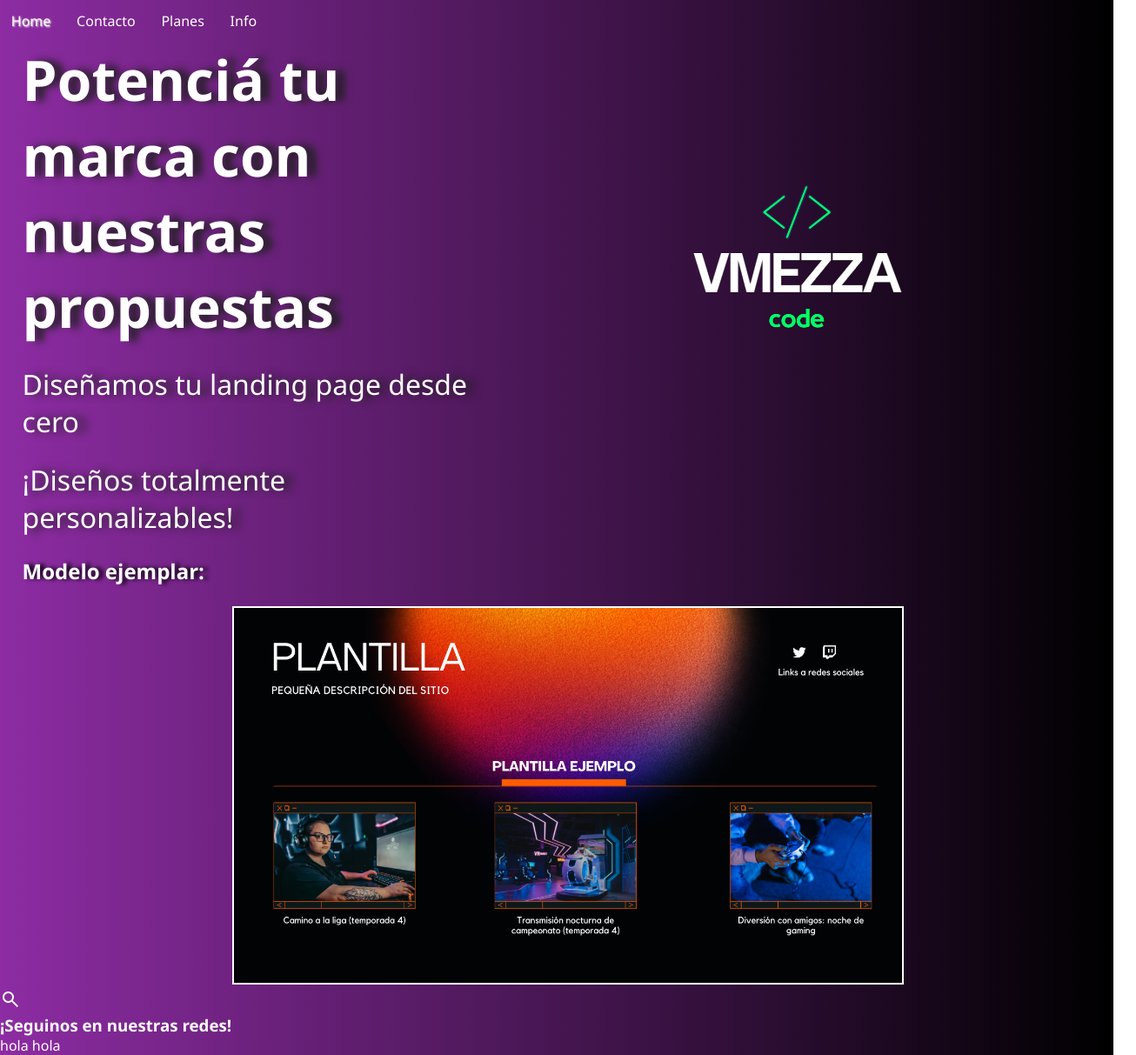
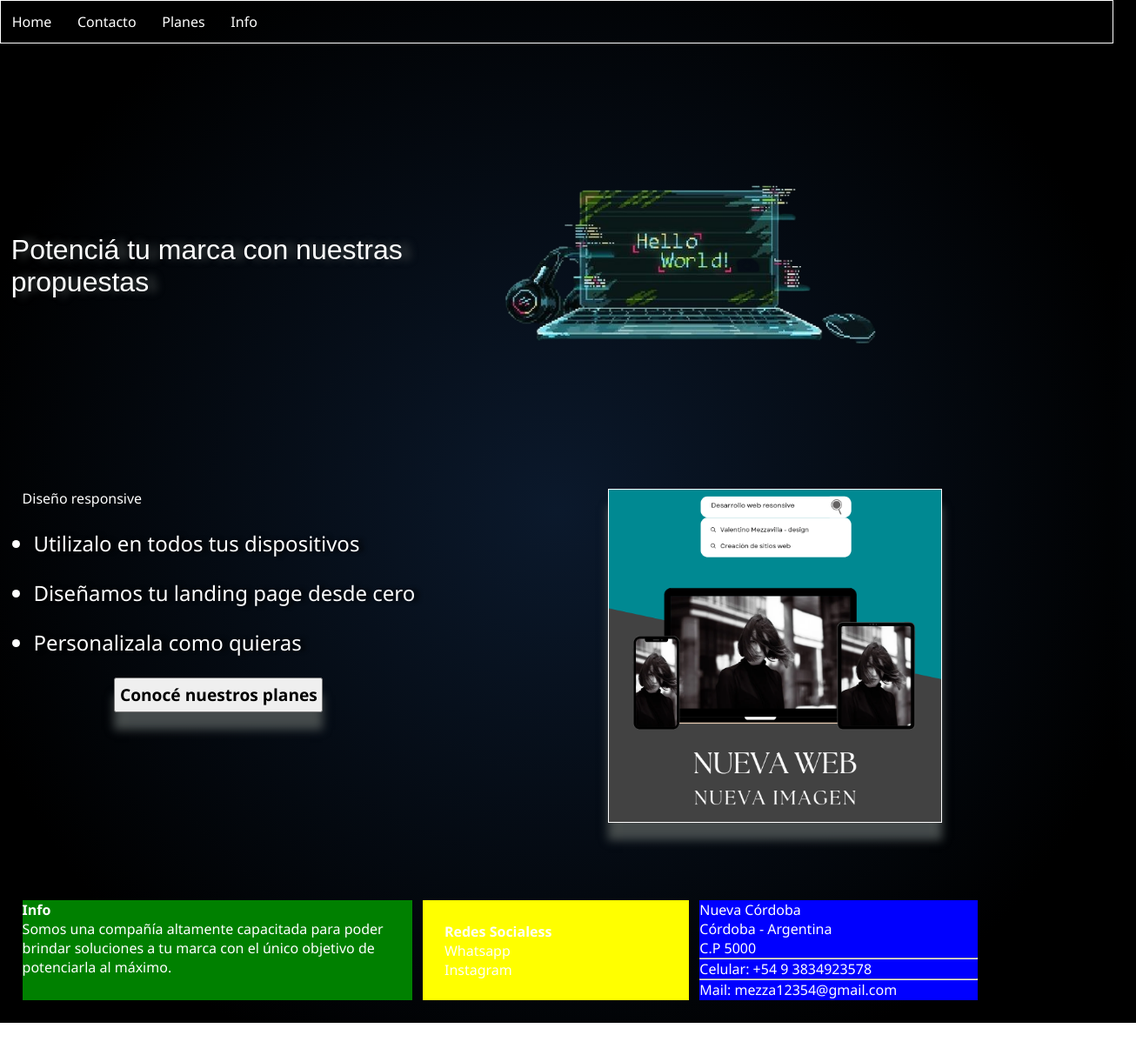
Before and after one commit to ValenMezza/vm_landing-page, a website: page index.html in a window 1280 px wide. Shown: the whole page at 87% size, 1306 px wide, since content can reach past the window. After the commit the page ends 1176 px from the top, so only its background shows below. Drawn offline with nearby package versions, Linux system fonts and the light colour scheme.

Commit message:
Button in aside

```diff
--- /dev/null
+++ b/Js/archivo.js
@@ -0,0 +1 @@
+console.log('hola mundo');
--- a/css anterior/style.css
+++ /dev/null
@@ -1,71 +0,0 @@
-*{
-    padding: 0;
-    margin: 0;
-    font-family: 'Segoe UI', Tahoma, Geneva, Verdana, sans-serif;
-}
-body{
-    color: white;
-    background-image: linear-gradient(to left,rgb(0, 0, 0),rgb(141, 44, 163));
-}
-
-header{
-    display: flex;
-    flex-direction: row;
-    width: 100%;
-}
-nav{
-    margin-right: auto;
-    margin-left: auto;
-    width: 100vw;
-}
-
-nav ul li {
-    padding: 1%;
-    display: inline-block;
-    margin-right: auto;
-    margin-left: auto;
-    justify-content: center;
-    justify-items: center;
-}
-nav ul li a:hover{
-    color: red;
-    text-shadow: 1px 1px 2px rgb(255, 255, 255);
-}
-nav ul li a{
-    color: white;
-}
-
-a{
-    color: black;
-    text-decoration: none;
-}
-main{
-    width: 100vw;
-    display: flex;
-    flex-direction: row;
-}
-h1{
-    width: fit-content;
-    /* display: flex; */
-}
-.info-text{
-    font-size: 2rem;
-    margin-top: auto;
-    margin-bottom: auto;
-    margin-left: 2vw;
-    text-shadow: rgb(33, 32, 33) 10px 0 10px;
-}
-.logo_img{
-    width: fit-content;
-    display: flex;
-    justify-content: right;
-    margin-left: auto;
-    /* margin-right: auto; */
-}
-p{
-    margin-top: 3vh;
-}
-.landing-page__main{
-    display: flex;
-    flex-direction: column;
-}
--- a/index.html
+++ b/index.html
@@ -5,10 +5,15 @@
     <meta charset="UTF-8">
     <meta http-equiv="X-UA-Compatible" content="IE=edge">
     <meta name="viewport" content="width=device-width, initial-scale=1.0">
+    <meta name="description"
+        content="Tenemos todo lo que necesitas para tu obra! desde áridos de todo tipo, contenedores, Alquiler de maquinaria, y mucho más. Te invitamos a conocernos."
+        data-head-react="true">
     <link rel="shortcut icon" href="./Img/Black_and_white_simple_initial_logo-removebg-preview.png">
     <title>Valentino Mezzavilla</title>
-    <link rel="stylesheet" href="https://fonts.googleapis.com/css2?family=Material+Symbols+Outlined:opsz,wght,FILL,GRAD@48,400,0,0" />
+    <link rel="stylesheet"
+        href="https://fonts.googleapis.com/css2?family=Material+Symbols+Outlined:opsz,wght,FILL,GRAD@48,400,0,0" />
     <link rel="stylesheet" href="./css/prueba.css">
+
 </head>
 
 <body>
@@ -18,42 +23,77 @@
                 <li class="li-nav"><a href="">Home</a></li>
                 <li class="li-nav"><a href="">Contacto</a></li>
                 <li class="li-nav"><a href="./pages/planes.html">Planes</a></li>
-                <li class="li-nav"><a href="">Info</a></li>
-
+                <li class="li-nav"><a href="./pages/info.html">Info</a></li>
             </ul>
         </nav>
     </header>
+    <section>
         <main>
             <div class="main-info">
                 <div class="info-text">
                     <h1>Potenciá tu marca con nuestras propuestas</h1>
-                <p>Diseñamos tu landing page desde cero</p>
-                <p>¡Diseños totalmente personalizables!</p>
                 </div>
                 <div class="logo_img">
-                <img src="./Img/Black_and_white_simple_initial_logo-removebg-preview.png" alt="logo-vm">
+                    <img src="./Img/helloworld-removebg.png" alt="logo-vm">
                 </div>
+            </div>
+        </main>
+
+    </section>
+    <aside>
+        <article>
+            <div class="info-article">
+                <h2>Diseño responsive</h2>
+                <ul>
+                    <li>Utilizalo en todos tus dispositivos</li>
+                    <li>Diseñamos tu landing page desde cero</li>
+                    <li>Personalizala como quieras</li>
+                </ul>
+            <button id="button-planes"class="css-button-sliding-to-top--grey"><a href="./pages/planes.html">Conocé nuestros planes</a></button>
 
             </div>
-    </main>
-    <aside>
-        <h2>Modelo ejemplar:</h2>
-        <div class="plantillas-ejemplo">
-            <img src="./Img/pagina-ejemplar.png" alt="plantilla-ejemplo">
+            <div class="responsiveDesign">
+                <img src="./Img/Diseño responsive.png" alt="plantilla-ejemplo">
             </div>
+        </article>
     </aside>
 
 
     <footer>
-        <i class="bi bi-droplet-fill"></i>
-        <span class="material-symbols-outlined">
-            search
-            </span>
-        <h3>¡Seguinos en nuestras redes!</h3>
-        <a href="http://" target="_blank" rel="noopener noreferrer" class="redes">hola</a>
-        <a href="http://" target="_blank" rel="noopener noreferrer" class="redes">hola</a>
+        <div class="info">
+            <h4>Info</h4>
+            <p>Somos una compañía altamente capacitada para poder brindar soluciones a tu marca con el único objetivo de
+                potenciarla al máximo.</p>
+        </div>
+
+        <div class="redes-sociales">
+            <h3>Redes Socialess</h3>
+            <a href="https://wa.me/5493834923578?text=" target="_blank" rel="noopener noreferrer"
+                class="redes">Whatsapp</a>
+            <a href="http://" target="_blank" rel="noopener noreferrer" class="redes">Instagram</a>
             <a href="http://" target="_blank" rel="noopener noreferrer" class="redes"></a>
+        </div>
+
+        <div class="info-contacto">
+            <div class="contacto-location">
+                <p>Nueva Córdoba</p>
+                <p>Córdoba - Argentina</p>
+                <p>C.P 5000</p>
+            </div>
+            <hr>
+            <div class="contacto-tel">
+                <p>Celular: +54 9 3834923578</p>
+            </div>
+            <hr>
+            <div class="contacto-mail">
+                <p>Mail: mezza12354@gmail.com</p>
+            </div>
+        </div>
+
+
     </footer>
+
+    <script src="./Js/archivo.js"></script>
 
 </body>
 
--- a/scss/_partials/_aside.scss
+++ b/scss/_partials/_aside.scss
@@ -1,20 +1,67 @@
-aside{
+aside {
     display: flex;
-    flex-direction: column;
+    flex-direction: row;
+    flex-wrap: wrap;
+    width: 100%;
+    min-width: 300px;
     margin-left: 2vw;
-    & h2{
-        margin-top: 3vh;
-        margin-bottom: 3vh;
-        text-shadow: 5px 0px 5px rgb(0, 0, 0);
-    }
-    & .plantillas-ejemplo{
-        width: fit-content;
+
+    & article {
+        width: 100%;
+        display: flex;
+        flex-wrap: wrap;
         margin-left: auto;
         margin-right: auto;
-        & img{
-            width: 60vw;
+        flex-direction: row;
 
-            border: white solid 2px;
+        & h2 {
+            font-weight: normal;
+        }
+
+        & li {
+            font-size: 1.5rem;
+            color: rgb(255, 255, 255);
+            margin-left: 1vw;
+            margin-top: 3vh;
+            margin-bottom: 3vh;
+            text-shadow: 5px 0px 5px rgb(0, 0, 0);
+        }
+    }
+
+    & .responsiveDesign {
+        display: flex;
+        width: 30vw;
+        margin-left: auto;
+        margin-right: auto;
+
+        & img {
+            width: 100%;
+            min-width: 150px;
+            margin-right: auto;
+            margin-left: auto;
+            height: auto;
+            border: white solid 1px;
+            box-shadow: $box-shadow;
+        }
+    }
+
+    & #button-planes {
+        width: 15vw;
+        margin: auto;
+        min-width: fit-content;
+        display: flex;
+        flex-wrap: wrap;
+        justify-content: center;
+        background-color: $back-button;
+        color: black;
+        padding: 1%;
+        font-weight: bold;
+        box-shadow: $box-shadow;
+        // margin-top: 5vh;
+
+        & a {
+            color: black;
+            font-size: 1.2rem;
         }
     }
 }
--- a/scss/_partials/_body.scss
+++ b/scss/_partials/_body.scss
@@ -1,12 +1,17 @@
+@import '../variables/-variables.scss';
 * {
     padding: 0;
     margin: 0;
     font-family: 'Segoe UI', Tahoma, Geneva, Verdana, sans-serif;
+    font-size: 16px;
 }
 
 body {
     color: white;
-    background-image: linear-gradient(to left, rgb(0, 0, 0), rgb(141, 44, 163));
+    background: #17335c;
+    background: radial-gradient(circle farthest-corner at center center, #0b192c 0%, #000000 80%);
+    background: -webkit-radial-gradient(circle farthest-corner at center center, #132848 0%, #000000 80%);
+    background: -moz-radial-gradient(circle farthest-corner at center center, #000000 0%, #000000 80%);
     overflow-x:hidden;
     & a {
         color: white;
--- a/scss/_partials/_footer.scss
+++ b/scss/_partials/_footer.scss
@@ -0,0 +1,30 @@
+footer{
+    padding: 2%;
+    font-size: 16px;
+    margin-top: 5%;
+    display: flex;
+    flex-direction: row;
+    flex-wrap: wrap;
+    & .info{
+        width: 35vw;
+        font-size: 1rem;
+        min-width: 80px;
+        background-color: green;
+
+    }
+    & .redes-sociales{
+        background-color: yellow;
+        margin-left: 1vw;
+        width: 20vw;
+        min-width: 80px;
+        display: flex;
+        flex-direction: column;
+        padding: 2%;
+    }
+    & .info-contacto{
+        margin-left: 1vw;
+        background-color: blue;
+        width: 25vw;
+        min-width: 80px;
+    }
+}
--- a/scss/_partials/_header.scss
+++ b/scss/_partials/_header.scss
@@ -8,6 +8,11 @@
         margin-right: auto;
         margin-left: auto;
         width: 100vw;
+
+
+        & ul{
+            border: solid 1px white;
+        }
 
         & ul li {
             padding: 1%;
@@ -20,8 +25,8 @@
         }
 
         & ul li:hover {
-            color: red;
-            text-shadow: 1px 1px 2px rgb(255, 255, 255);
+            color: rgb(0, 0, 0);
+            text-shadow: 10px 10px 10px  rgb(1, 255, 230);
         }
     }
 }
--- a/scss/_partials/_main.scss
+++ b/scss/_partials/_main.scss
@@ -1,6 +1,5 @@
-
-main {
-    width: 100vw;
+section {
+    width: 100%;
     display: flex;
     flex-direction: row;
     flex-wrap: wrap;
@@ -10,41 +9,51 @@
         flex-direction: row;
         flex-wrap: wrap;
 
-
         & .info-text {
             width: 40vw;
-            font-size: 2rem;
+            min-width: 300px;
+            font-size: 16px;
             margin-top: auto;
             margin-bottom: auto;
-            margin-left: 2vw;
+            margin-left: 1vw;
             display: flex;
             flex-wrap: wrap;
-
             flex-direction: column;
-            text-shadow: rgb(33, 32, 33) 10px 0 10px;
+            text-shadow: $shadow;
 
             & h1 {
                 width: fit-content;
-                max-width: 45vw;
-            }
-
-            & p {
-                margin-top: 3vh;
+                font: 2em sans-serif;
+                max-width: 40vw;
             }
         }
 
         & .logo_img img {
-            width: fit-content;
+            width: 100%;
+            max-width: 40vw;
+            min-width: 250px;
             display: flex;
+            flex-wrap: wrap;
+            flex-direction: row;
             // justify-content: end;
             // justify-items: flex-end;
-            margin-left: 10vw;
+            // margin-left: auto;
+            margin-left: auto;
+            margin-right: auto;
 
-            & img {
-                width: 20vw;
-                height: auto;
-                margin-left: auto;
-            }
+        }
+    }
+
+    & #holamezza {
+        color: rgb(0, 0, 0);
+        background-color: whitesmoke;
+        border: solid black 2px;
+        margin-right: auto;
+        margin-left: auto;
+        margin-top: 2vh;
+
+        & button {
+            background-color: blue;
         }
     }
 }
--- /dev/null
+++ b/scss/_partials/_planes.scss
@@ -0,0 +1,3 @@
+main .landing-page__main{
+    color: red;
+}
--- a/scss/prueba.scss
+++ b/scss/prueba.scss
@@ -3,6 +3,7 @@
 @import "./_partials/main";
 @import "./_partials/aside";
 @import "./_partials/footer";
+@import "./_partials//planes"
 
 
 
--- /dev/null
+++ b/scss/variables/-variables.scss
@@ -0,0 +1,4 @@
+// $fondo:black;
+$shadow: rgba(70, 76, 77, 0.982) 10px 0 10px;
+$back-button: smoke;
+$box-shadow: rgba(70, 76, 77, 0.982) 0px  20px 10px;
```
Also changed, not shown: pages/info.html (added, +17 -0 lines), pages/planes.html (+17 -3 lines), Img/Diseño responsive.png (added), Img/helloworld-removebg.png (added), Img/programador.jpg (added), css/prueba.css. Lines whose indentation alone changed are shown as unchanged.
